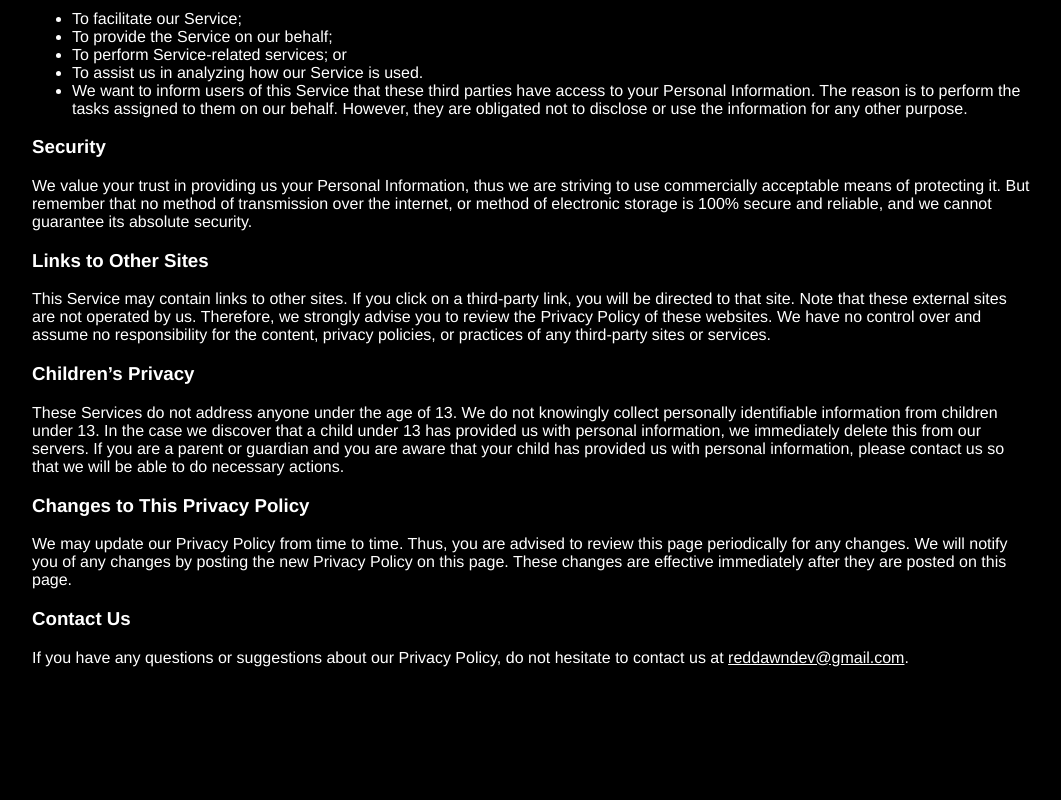
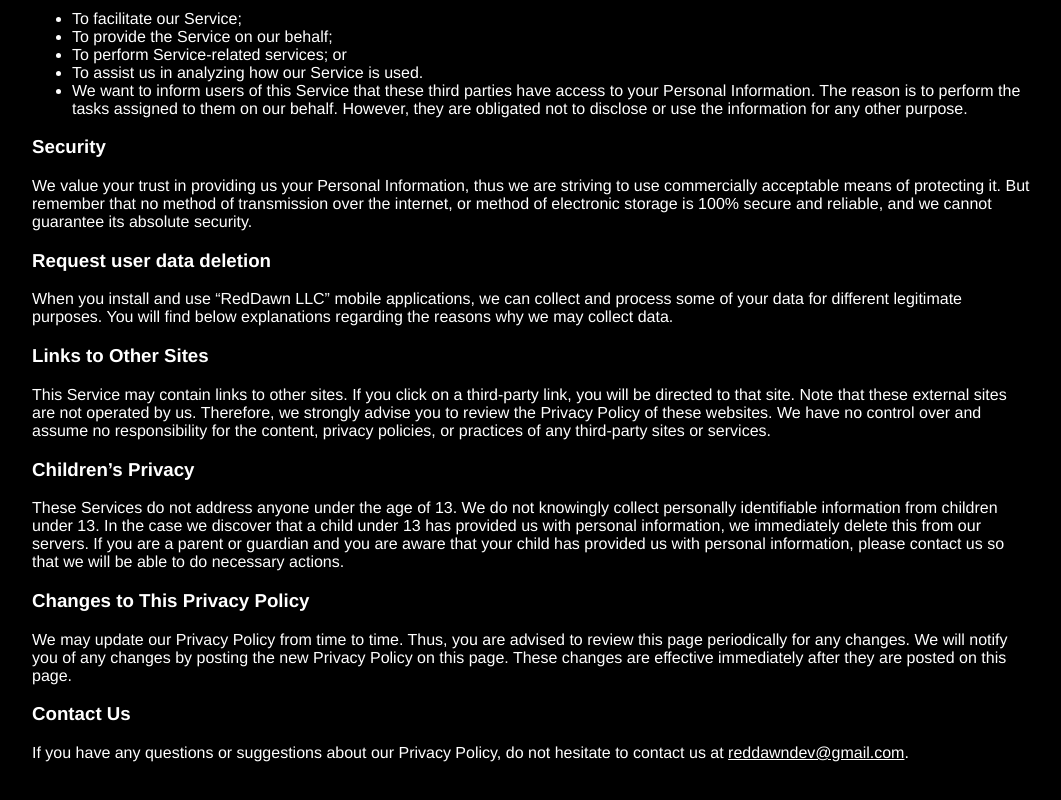
Before and after one commit to reddawnstudio/reddawnstudio.github.io, a plain HTML site: page privacy.html in a window 1280 px wide. Shown: the part 1055-1855 px from the top of the page, without its empty margins (108-1169 px from the left). Before the commit the page ends 1786 px from the top, so only its background shows below. Drawn offline with Linux system fonts and the light colour scheme.

Commit message:
Update privacy.html

```diff
--- a/privacy.html
+++ b/privacy.html
@@ -104,7 +104,12 @@
             <p>
                 We value your trust in providing us your Personal Information, thus we are striving to use commercially acceptable means of protecting it. But remember that no method of transmission over the internet, or method of electronic storage is 100% secure and reliable, and we cannot guarantee its absolute security.
             </p>
-
+            <h3>
+                Request user data deletion
+            </h3>
+            <p>
+                When you install and use “RedDawn LLC” mobile applications, we can collect and process some of your data for different legitimate purposes. You will find below explanations regarding the reasons why we may collect data.
+            </p>
             <h3>
 
                 Links to Other Sites
```
